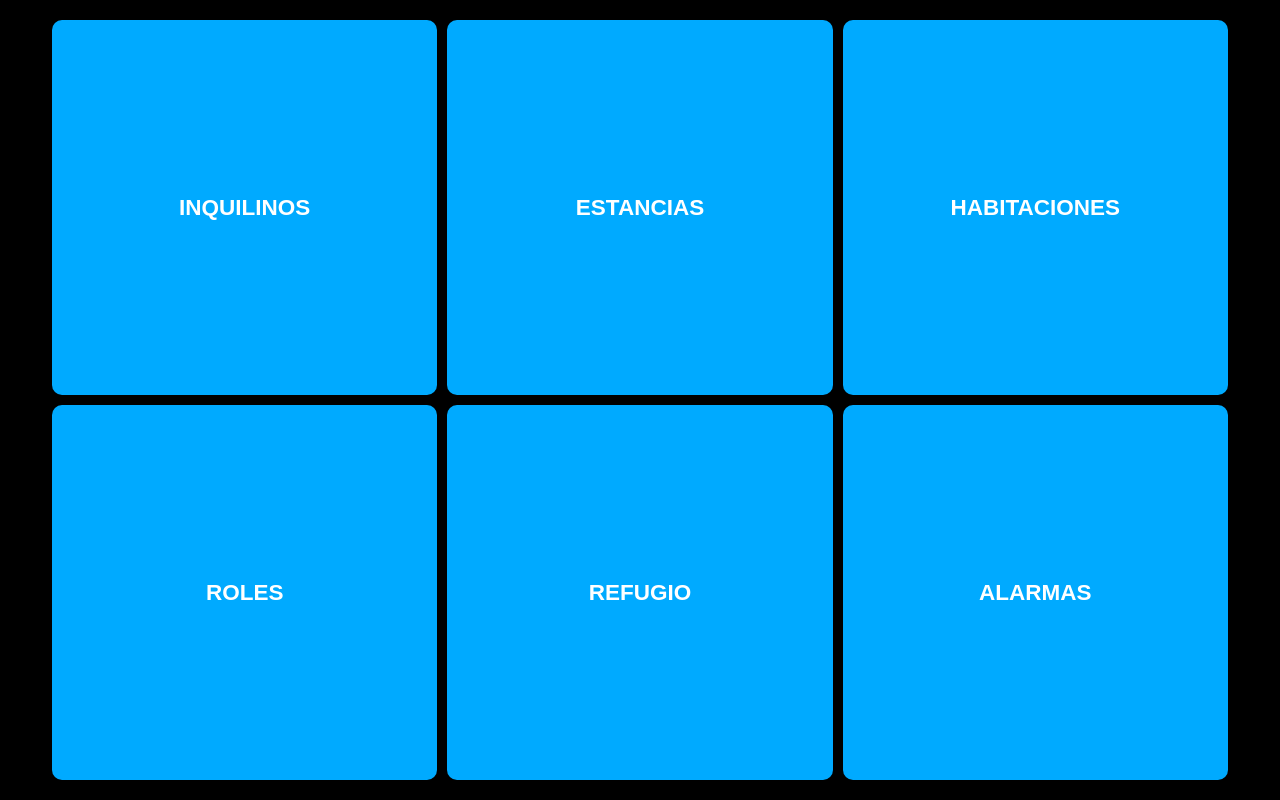
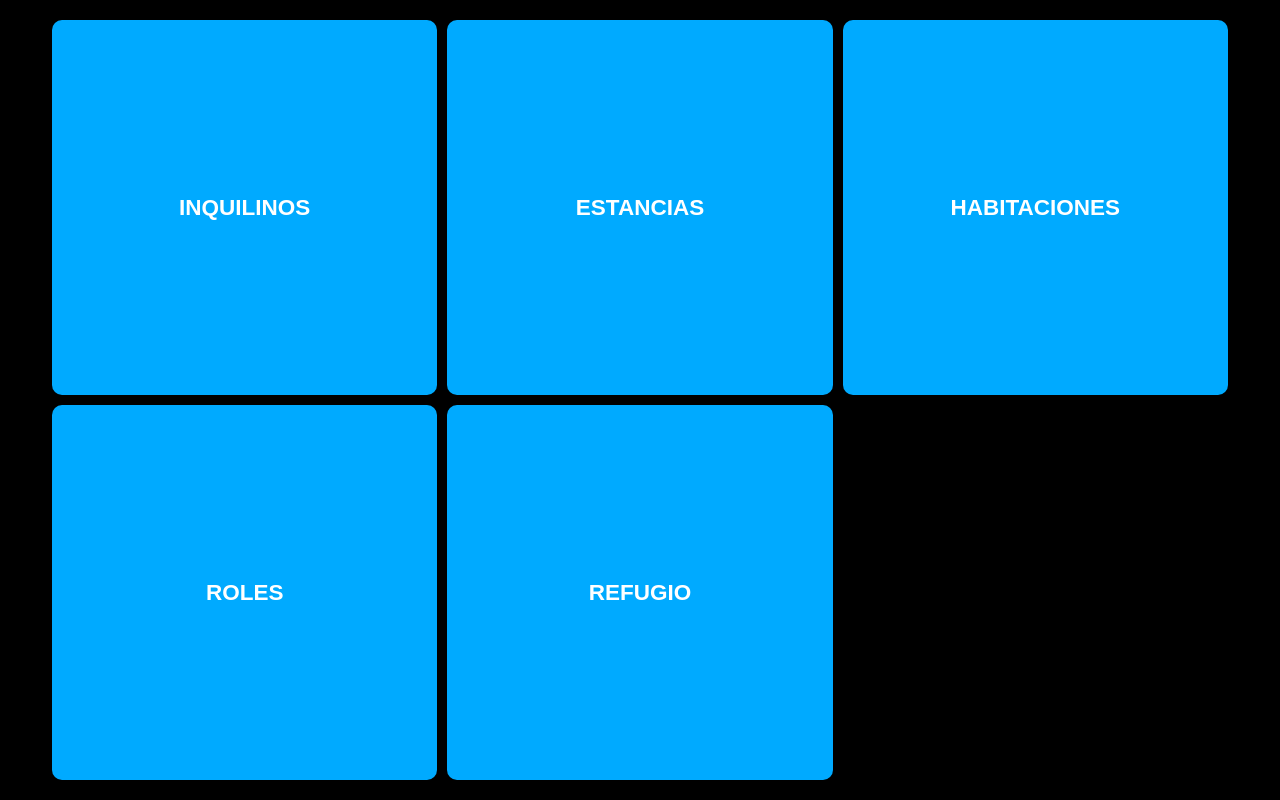
Before and after one commit to spqDeusto2024/nexus1-frontend, a Vue app: page /main in a window 1280 px wide. Built offline with nearby package versions, Linux system fonts and the light colour scheme.

Commit message:
Deleted alarm buttons

```diff
--- a/src/views/MainView.vue
+++ b/src/views/MainView.vue
@@ -5,7 +5,6 @@
     <button class="dashboard-btn" @click="navigateTo('habitaciones')">HABITACIONES</button>
     <button class="dashboard-btn" @click="navigateTo('roles')">ROLES</button>
     <button class="dashboard-btn" @click="navigateTo('refugio')">REFUGIO</button>
-    <button class="dashboard-btn" @click="navigateTo('')">ALARMAS</button>
   </div>
 </template>
 
```
